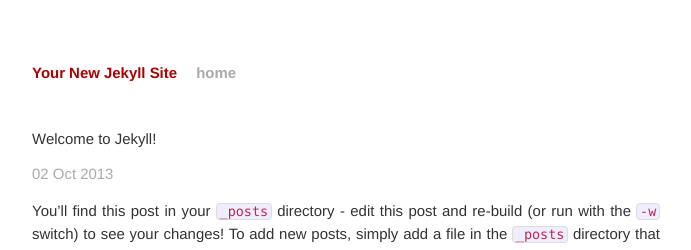
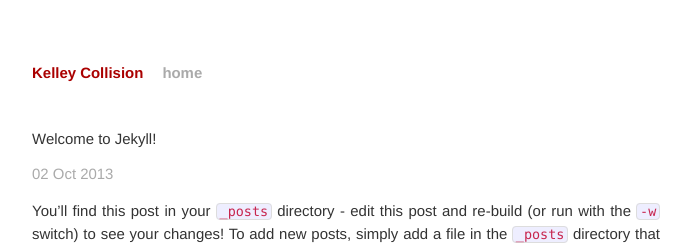
Before and after one commit to Ignigena/kelley-collision, a Jekyll site: the page built from _posts/2013-10-02-welcome-to-jekyll.markdown, in a window 1280 px wide. Shown: the top 250 px of the page, without its empty margins (294-985 px from the left). Built offline with Jekyll 4.4.1, drawn with Linux system fonts in a browser that asks for light colours; Markdown is read by kramdown in place of the engine named in the settings.

Commit message:
Basic configuration.

```diff
--- a/_config.yml
+++ b/_config.yml
@@ -1,3 +1,5 @@
-name: Your New Jekyll Site
+name: Kelley Collision
 markdown: redcarpet
 pygments: true
+
+baseurl: http://kelley.imor.tl
```
